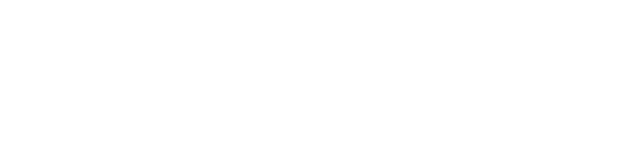
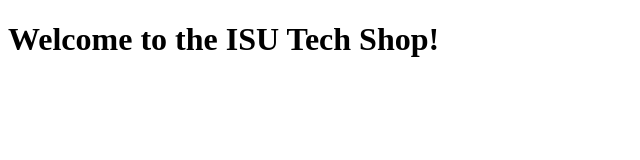
Before and after one commit to Sha1704/IT327, a website: page Complex/home.html in a window 1280 px wide. Shown: the whole page, without its empty margins (0-640 px from the left). Drawn offline with Linux system fonts and the light colour scheme.

Commit message:
Created html pages for all product categories

```diff
--- a/Complex/ProductPage.html
+++ b/Complex/home.html
@@ -3,4 +3,7 @@
 	<head>
 		<title>Illinois State Tech Shop</title>
 	</head>
+	<body>
+		<h1>Welcome to the ISU Tech Shop!</h1>
+	</body>
 </html>
```
Also changed, not shown: Complex/amdpage.html (added), Complex/applepage.html (added), Complex/intelpage.html (added), Complex/nvidiapage.html (added), Complex/samsungpage.html (added).
